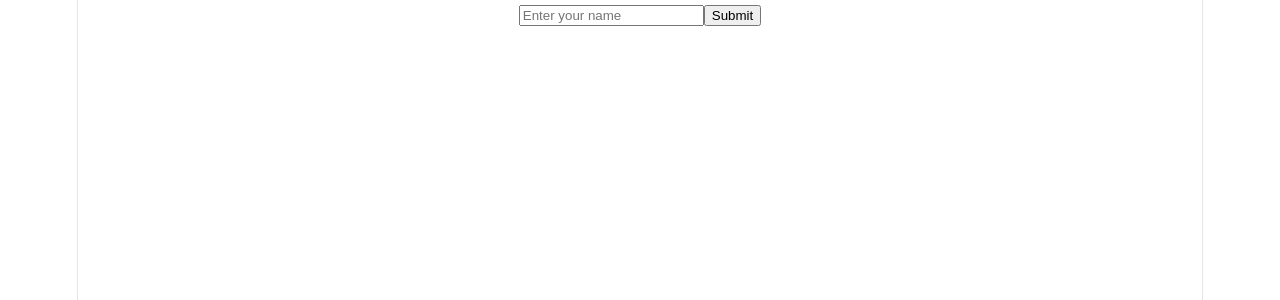
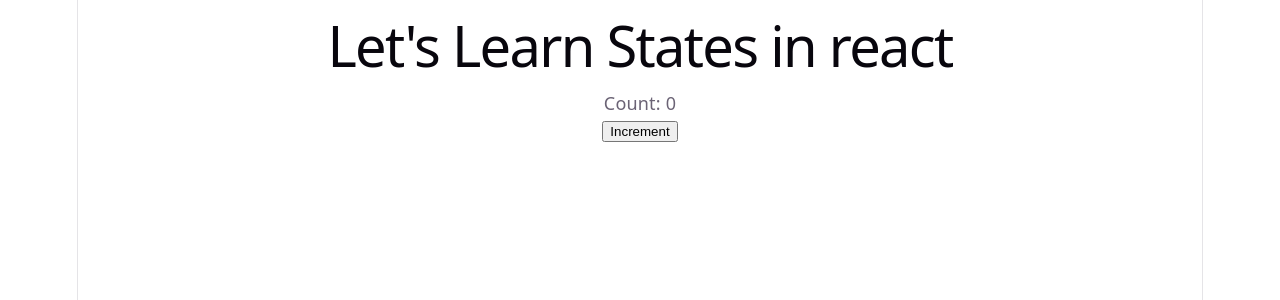
Before and after one commit to mayurigade-hub/revising-react, a React (Vite) app: page / in a window 1280 px wide. Shown: the top 300 px of the page. Built offline with nearby package versions, Linux system fonts and the light colour scheme.

Commit message:
React states

```diff
--- a/src/App.jsx
+++ b/src/App.jsx
@@ -1,7 +1,8 @@
 import './App.css'
+import Counter from './Counter.jsx'
 // import ProductTab from './ProductTab.jsx'
 // import Msg from './msg.jsx'
-import Form from './Form.jsx'
+// import Form from './Form.jsx'
 // import Title from './Title.jsx'
 // import Description from './description.jsx'
 
@@ -11,7 +12,9 @@ import Form from './Form.jsx'
 function App() {
   return (
     <>
-      <Form />
+      <h1>Let's Learn States in react</h1>
+      <Counter />
+      {/* <Form /> */}
       {/* <Msg userName="Alice" textColor="blue" />
       <ProductTab /> */}
       {/* rendering title component */}
--- /dev/null
+++ b/src/Counter.jsx
@@ -0,0 +1,18 @@
+//Lets learn states in react
+//If we are thinking ki after clicking on Increment button the Count:{count} will increase by 1 then we are wrong because in react we cannot change the value of a variable directly. We have to use state to change the value of a variable.
+//In console, we can see that the value of count is increasing but in the UI it is not changing because react does not re-render the component when we change the value of a variable directly. We have to use state to change the value of a variable and re-render the component.
+
+export default function Counter() {
+    let count = 0;
+    function increment() {
+        count++;
+        console.log(count);
+    }
+
+    return(
+        <div>
+            <p>Count: {count}</p>
+            <button onClick={increment}>Increment</button>
+        </div>
+    )
+}
```
